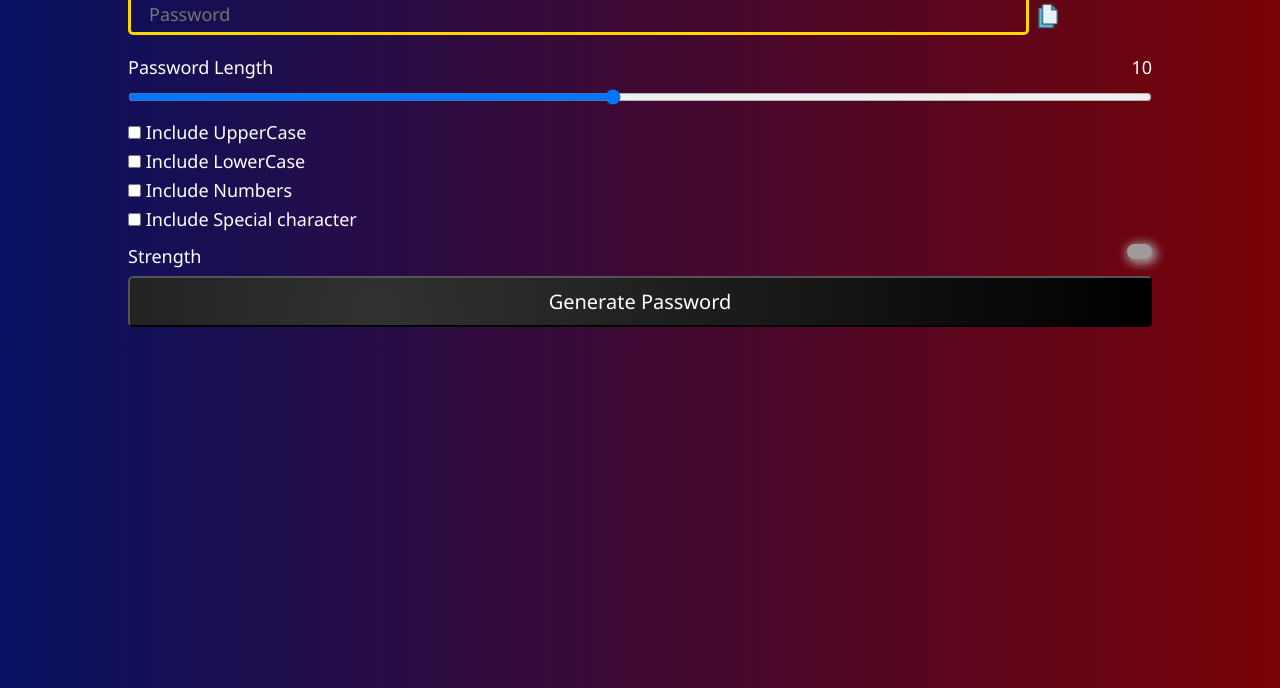
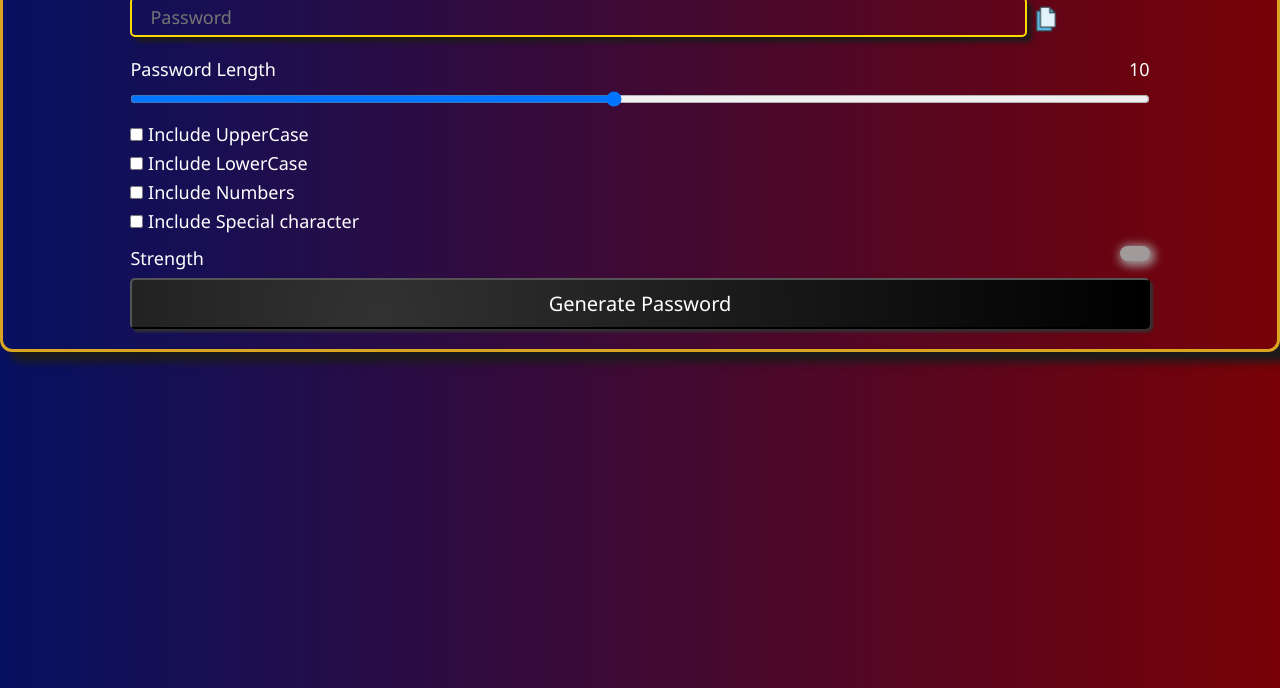
Before and after one commit to arpitjaiswal12/Password_Generator.github.io, a plain HTML site: page index.html in a window 1280 px wide. Shown: the part 112-800 px from the top of the page. Drawn offline with Linux system fonts and the light colour scheme.

Commit message:
Update style.css

```diff
--- a/style.css
+++ b/style.css
@@ -23,6 +23,9 @@ body {
     justify-content: center;
     align-items: center;
     margin-top: 50px;
+    border: 3px solid goldenrod;
+    box-shadow: 10px 10px 8px rgb(29, 27, 27);
+    border-radius: 12px;
 
 }
 
@@ -36,9 +39,11 @@ body {
     font-size: 18px;
     height: 35px;
     background: transparent;
-    border: 3px solid gold;
+    border: 2px solid gold;
     border-radius: 5px;
     color: rgb(163, 140, 11);
+    box-shadow: 5px 5px 5px rgb(29, 27, 27);
+    cursor: pointer;
 }
 
 .input-container {
@@ -81,7 +86,7 @@ body {
 #indicator {
     background-color: rgb(160, 154, 154);
     height: 15px;
-    width: 25px;
+    width: 30px;
     border-radius: 15px;
     box-shadow: 2px 2px 10px 3px rgb(160, 154, 154);
 }
@@ -94,6 +99,7 @@ body {
     background: radial-gradient(circle at 24.1% 68.8%, rgb(50, 50, 50) 0%, rgb(0, 0, 0) 99.4%);
     color: white;
     cursor: pointer;
+    box-shadow: 3px 3px 3px rgb(50, 50, 50);
 }
 
 @media screen and (min-width:300px) and (max-width: 1400px) {
```
